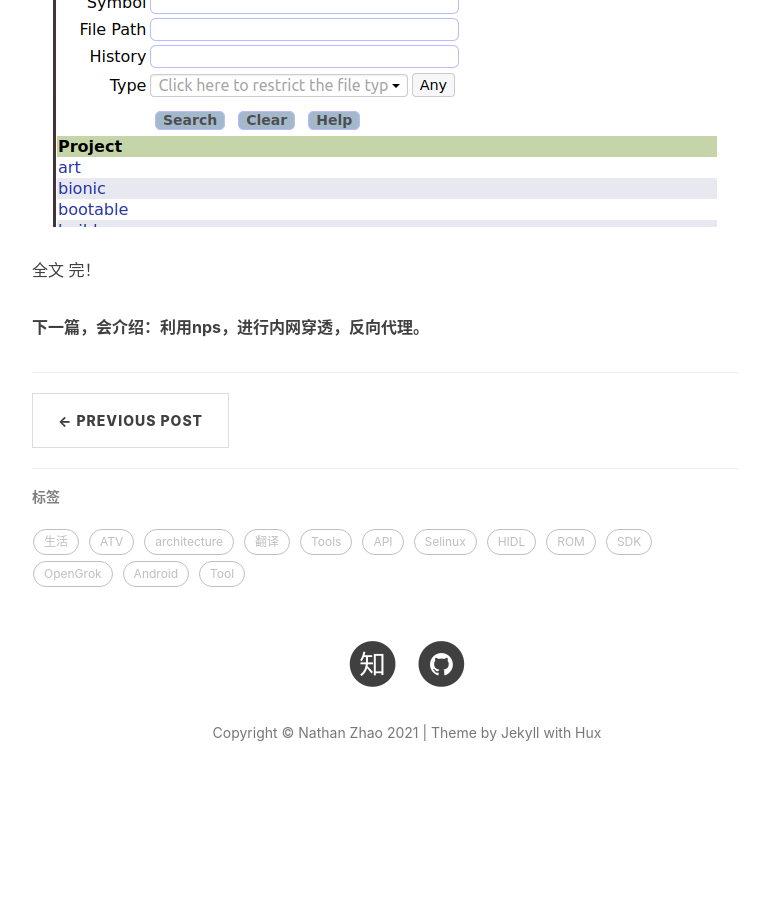
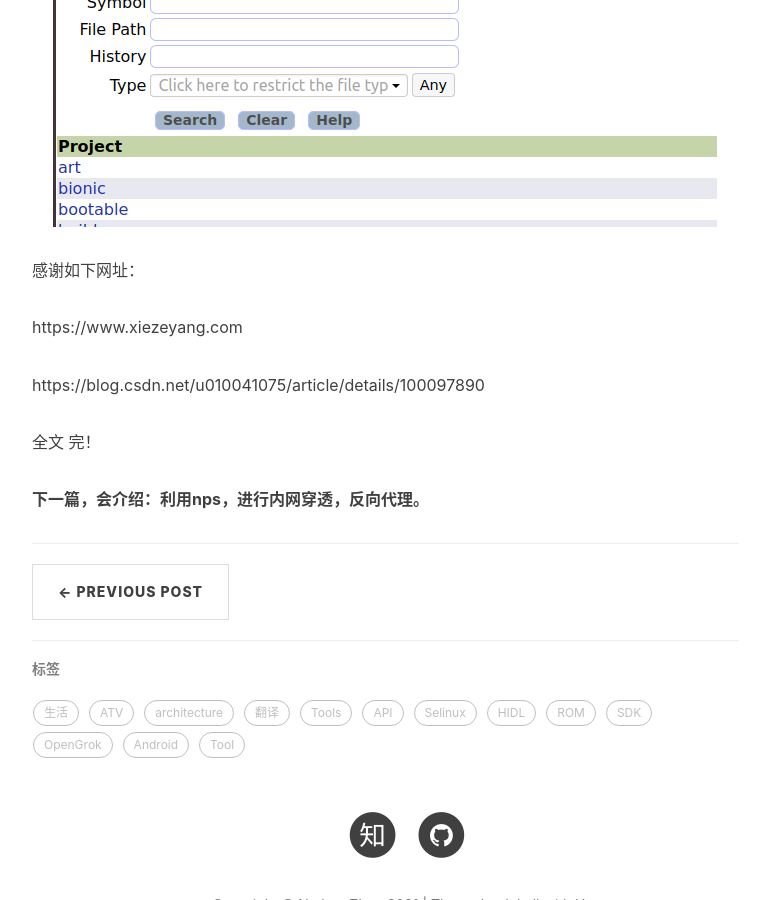
Before and after one commit to Nathan-Feng/Nathan-Feng.github.io, a Jekyll site: the page built from _posts/2021-03-18-android-opengrok.md, in a window 1280 px wide and 900 px high, scrolled down 5804 px. Shown: the whole window, without its empty margins (233-1003 px from the left). Built offline with Jekyll 4.4.1, drawn with Linux system fonts in a browser that asks for light colours; nearby versions of some CDN libraries; comment, search, counter and statistics services are not loaded; before the commit the page ends 6614 px from its top, so only the background shows below that.

Commit message:
add new artical for opengrok

```diff
--- a/_posts/2021-03-18-android-opengrok.md
+++ b/_posts/2021-03-18-android-opengrok.md
@@ -154,6 +154,12 @@ java \
 
 ![source-main](/img/opengrok-android/source-main.png)
 
+感谢如下网址：
+
+https://www.xiezeyang.com
+
+https://blog.csdn.net/u010041075/article/details/100097890
+
 
 
 全文 完！
```
